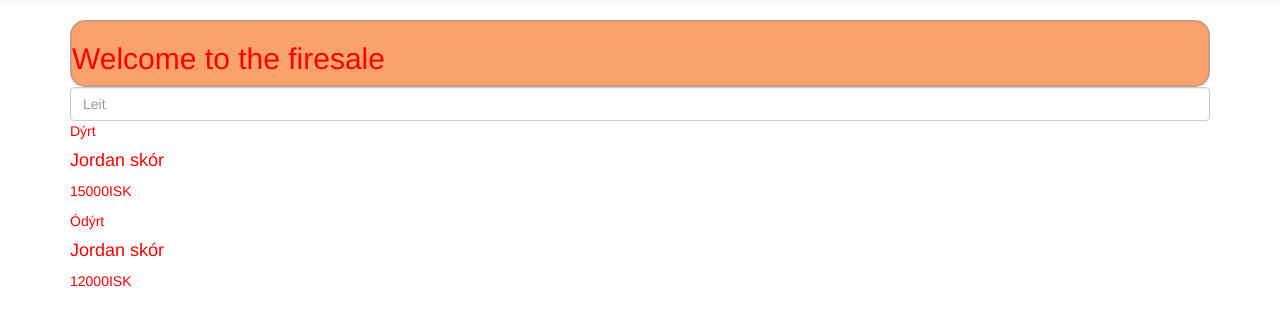
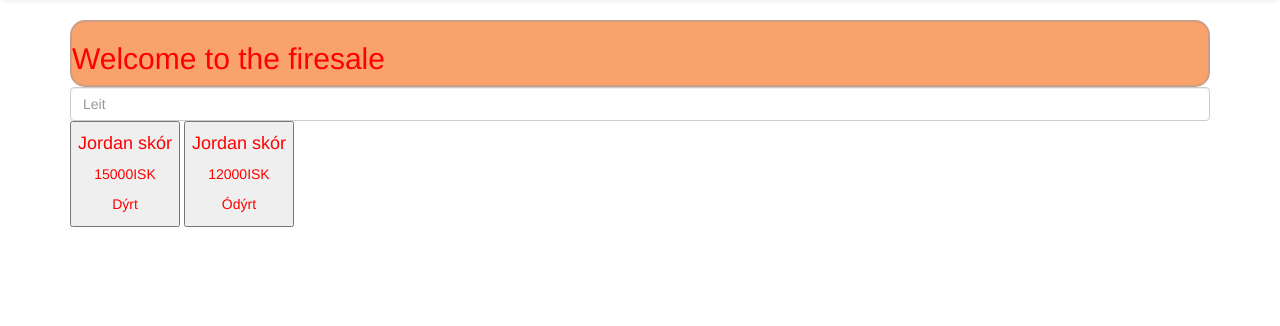
Before and after one commit to HelgiHrafn/FireSale, a Django app: page / in a window 1280 px wide. Shown: the part 52-378 px from the top of the page. Run offline with Django 4.2, Linux system fonts and the light colour scheme.

Commit message:
frontpage button fix

```diff
--- a/templates/firesale/index.html
+++ b/templates/firesale/index.html
@@ -5,13 +5,15 @@
     </div>
         <input id="searchbar"class="form-control" placeholder="Leit" type="text">
     {% for item in sell_items %}
+        <button class="recommended_item">
+        <h4>{{ item.name }}</h4>
+        <p>{{ item.price }}ISK</p>
         {% if item.price > 13000 %}
             <p>Dýrt</p>
         {% else %}
             <p>Ódýrt</p>
         {% endif %}
-        <h4>{{ item.name }}</h4>
-        <p>{{ item.price }}ISK</p>
+        </button>
 
     {% endfor %}
 {% endblock %}
```
